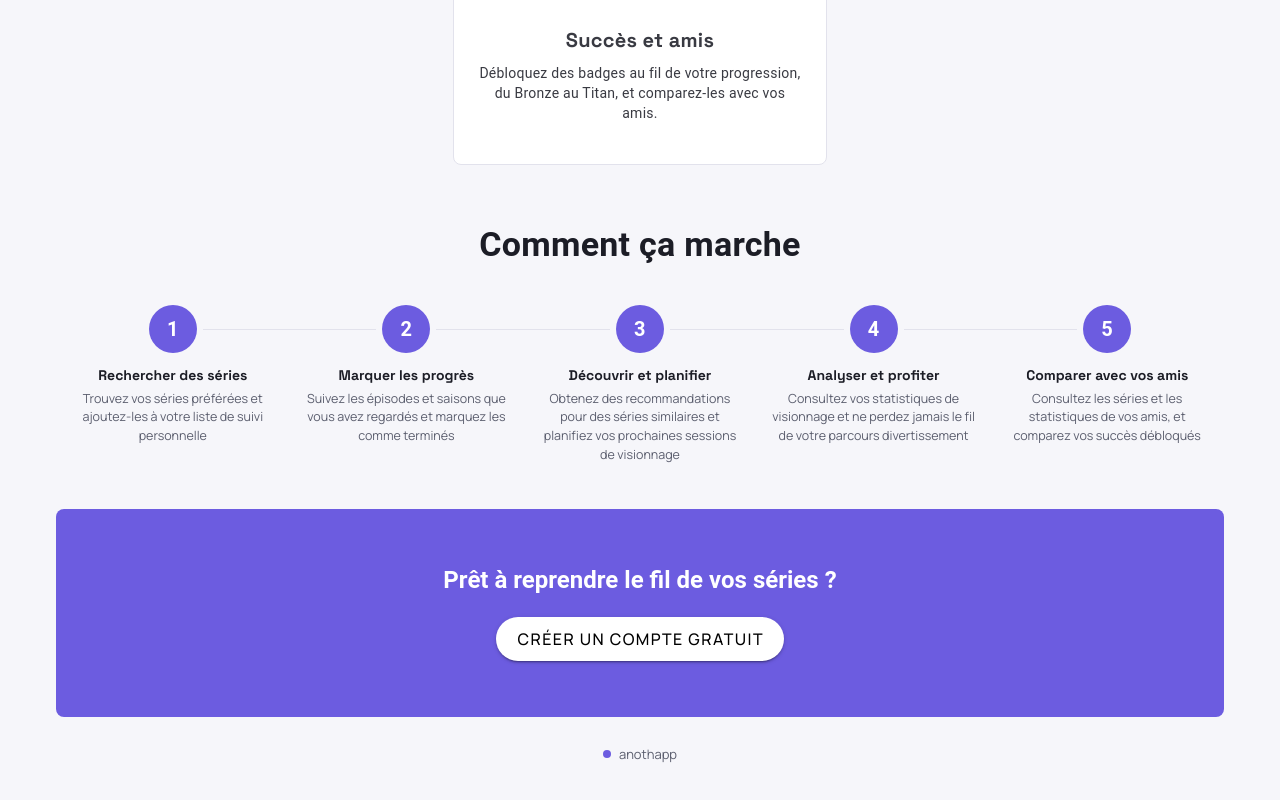
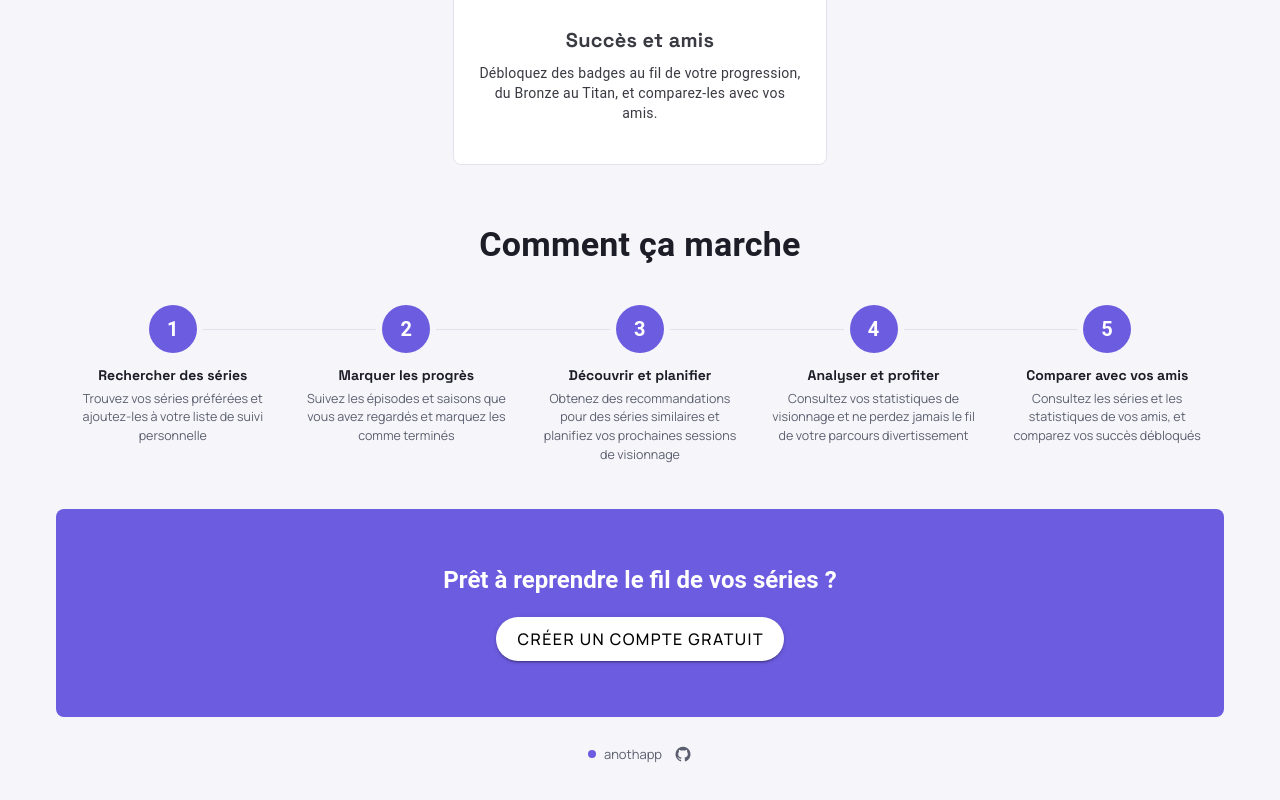
Before and after one commit to garrou/anothapp-v2, a Vue app: page / in a window 1280 px wide. Shown: the part 1088-1888 px from the top of the page. Built offline with nearby package versions, Linux system fonts and the light colour scheme; no server answers.

Commit message:
Add github link

```diff
--- a/src/constants/icons.ts
+++ b/src/constants/icons.ts
@@ -73,3 +73,5 @@ export const FAVORITE_ACTOR_ICON = "mdi-account-star-outline";
 export const NO_FRIENDS_ICON = "mdi-account-heart-outline";
 
 export const FRIENDS_ICON = "mdi-account-heart";
+
+export const GITHUB_ICON = "mdi-github";
--- a/src/views/HomeView.vue
+++ b/src/views/HomeView.vue
@@ -78,6 +78,10 @@
         <div class="home-footer">
             <span class="brand-dot"></span>
             <span>anothapp</span>
+            <a href="https://github.com/garrou/anothapp-v2" target="_blank" rel="noopener noreferrer"
+                class="github-link" aria-label="Code source sur GitHub">
+                <v-icon :icon="GITHUB_ICON" size="18" />
+            </a>
         </div>
     </div>
 </template>
@@ -88,6 +92,7 @@ import { onBeforeMount, ref } from 'vue';
 import BaseImage from '@/components/BaseImage.vue';
 import IconBadge from '@/components/IconBadge.vue';
 import { HOME_FEATURES, HOME_STEPS } from '@/constants/home';
+import { GITHUB_ICON } from '@/constants/icons';
 
 const { getImages } = useSearch();
 
@@ -239,4 +244,15 @@ onBeforeMount(async () => {
     background: rgb(var(--v-theme-primary));
     display: inline-block;
 }
+
+.github-link {
+    display: inline-flex;
+    align-items: center;
+    color: rgb(var(--v-theme-on-surface-variant));
+    margin-left: 4px;
+}
+
+.github-link:hover {
+    color: rgb(var(--v-theme-primary));
+}
 </style>
```
